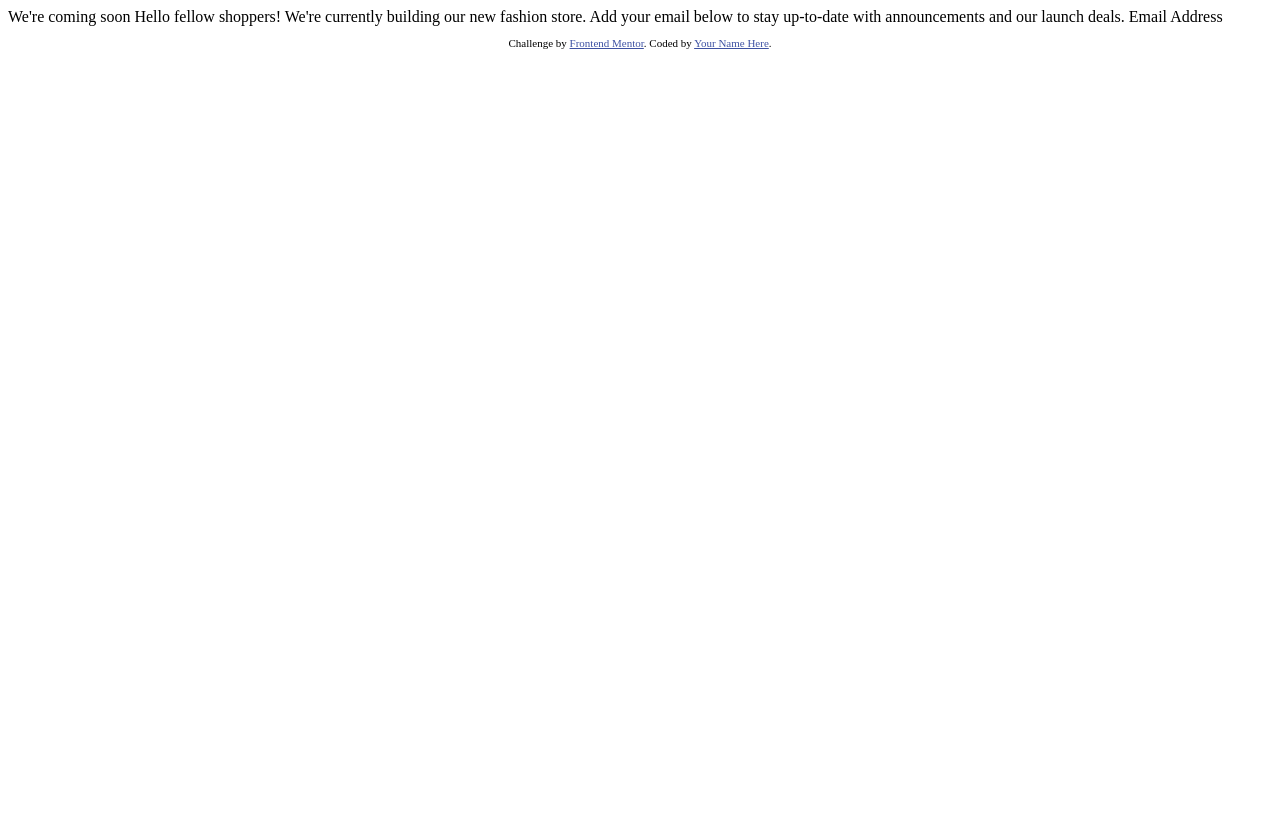
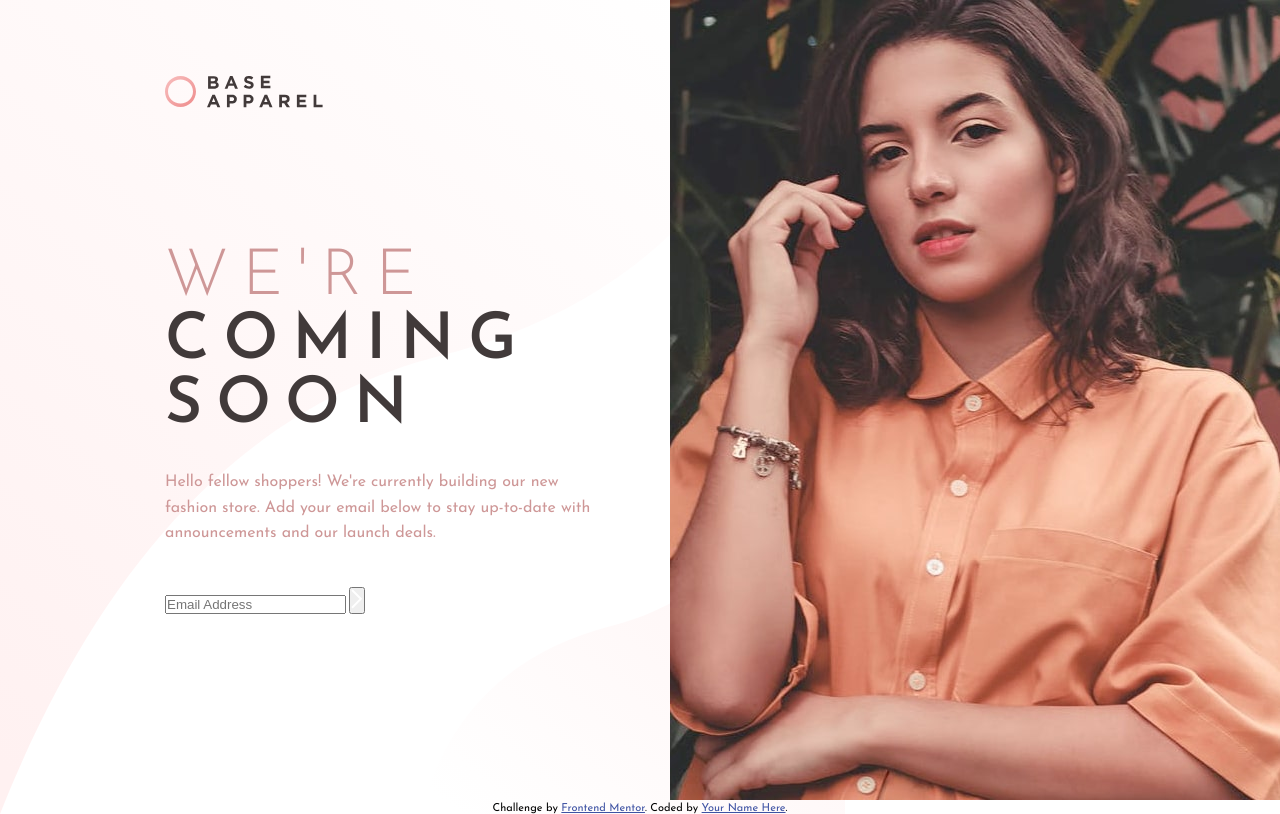
Before and after one commit to DonUggioni/base-apparel-coming-soon-master, a plain HTML site: page index.html in a window 1280 px wide. Drawn offline with Linux system fonts and the light colour scheme.

Commit message:
Work on HTML and CSS

```diff
--- a/css/style.css
+++ b/css/style.css
@@ -0,0 +1,72 @@
+@import url('https://fonts.googleapis.com/css2?family=Josefin+Sans:wght@300;400;600&display=swap');
+
+/* Gradients
+- Linear, 135deg, from hsl(0, 0%, 100%), to hsl(0, 100%, 98%)
+- Linear, 135deg, from hsl(0, 80%, 86%), to hsl(0, 74%, 74%)
+
+*/
+
+:root {
+  --desaturated-red: hsl(0, 36%, 70%);
+  --soft-red: hsl(0, 93%, 68%);
+  --dark-greyish-red: hsl(0, 6%, 24%);
+}
+
+* {
+  margin: 0;
+  padding: 0;
+  box-sizing: border-box;
+}
+
+html {
+  font-size: 62.5%;
+}
+
+body {
+  font-family: 'Josefin Sans', sans-serif;
+  background: url('../images/bg-pattern-desktop.svg');
+
+  /* background-position: -10rem; */
+  background-size: contain;
+  background-repeat: no-repeat;
+}
+
+/* Main content */
+.content__container {
+  display: grid;
+  grid-template-columns: repeat(2, 1fr);
+  max-width: 144rem;
+}
+
+.content {
+  margin: 7.5rem 0 0 16.5rem;
+  max-width: 44.5rem;
+}
+
+.logo {
+  margin-bottom: 13.5rem;
+}
+
+.content__header {
+  font-size: 6.4rem;
+  color: var(--dark-greyish-red);
+  text-transform: uppercase;
+  letter-spacing: 1.4rem;
+  margin-bottom: 3.2rem;
+}
+
+.header__highlight {
+  color: var(--desaturated-red);
+  font-weight: 300;
+}
+
+.content__text {
+  font-size: 1.6rem;
+  color: var(--desaturated-red);
+  margin-bottom: 4rem;
+  line-height: 1.6;
+}
+
+.hero__img {
+  justify-self: end;
+}
--- a/index.html
+++ b/index.html
@@ -1,32 +1,72 @@
 <!DOCTYPE html>
 <html lang="en">
   <head>
-  <meta charset="UTF-8">
-  <meta name="viewport" content="width=device-width, initial-scale=1.0"> <!-- displays site properly based on user's device -->
+    <meta charset="UTF-8" />
+    <meta name="viewport" content="width=device-width, initial-scale=1.0" />
+    <!-- displays site properly based on user's device -->
 
-  <link rel="icon" type="image/png" sizes="32x32" href="./images/favicon-32x32.png">
+    <link
+      rel="icon"
+      type="image/png"
+      sizes="32x32"
+      href="./images/favicon-32x32.png"
+    />
+    <link rel="stylesheet" href="css/style.css" />
 
     <title>Frontend Mentor | Base Apparel coming soon page</title>
 
     <!-- Feel free to remove these styles or customise in your own stylesheet 👍 -->
     <style>
-    .attribution { font-size: 11px; text-align: center; }
-    .attribution a { color: hsl(228, 45%, 44%); }
+      .attribution {
+        font-size: 11px;
+        text-align: center;
+      }
+      .attribution a {
+        color: hsl(228, 45%, 44%);
+      }
     </style>
   </head>
   <body>
-
-  We're coming soon
-
-  Hello fellow shoppers! We're currently building our new fashion store.
-  Add your email below to stay up-to-date with announcements and our launch deals.
-
-  Email Address
+    <main>
+      <div class="content__container">
+        <div class="content">
+          <div class="logo">
+            <img src="./images/logo.svg" alt="Base Apparel Logo" />
+          </div>
+          <h1 class="content__header">
+            <span class="header__highlight">We're</span> coming soon
+          </h1>
+          <p class="content__text">
+            Hello fellow shoppers! We're currently building our new fashion
+            store. Add your email below to stay up-to-date with announcements
+            and our launch deals.
+          </p>
+          <form action="" id="form" class="form">
+            <div class="input__group">
+              <input
+                type="email"
+                id="email"
+                class="email"
+                placeholder="Email Address"
+              />
+              <button type="submit" class="submit__button">
+                <img src="./images/icon-arrow.svg" alt="" />
+              </button>
+            </div>
+          </form>
+        </div>
+        <div class="hero__img">
+          <img src="./images/hero-desktop.jpg" alt="" />
+        </div>
+      </div>
+    </main>
 
     <footer>
       <p class="attribution">
-      Challenge by <a href="https://www.frontendmentor.io?ref=challenge" target="_blank">Frontend Mentor</a>.
-      Coded by <a href="#">Your Name Here</a>.
+        Challenge by
+        <a href="https://www.frontendmentor.io?ref=challenge" target="_blank"
+          >Frontend Mentor</a
+        >. Coded by <a href="#">Your Name Here</a>.
       </p>
     </footer>
   </body>
```
Also changed, not shown: 1 other file. Lines whose indentation alone changed are shown as unchanged.
